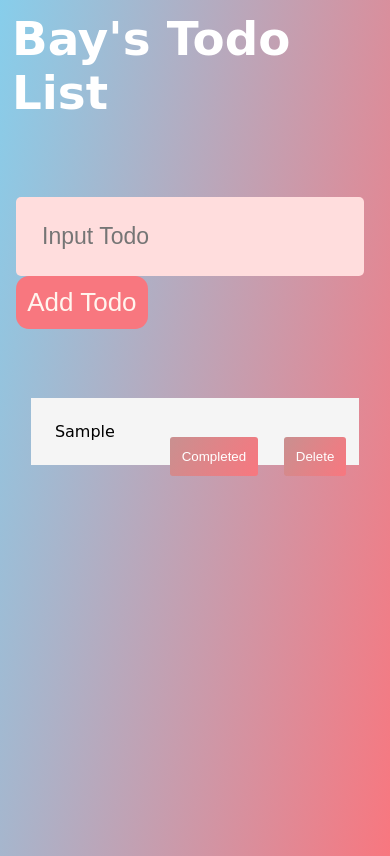
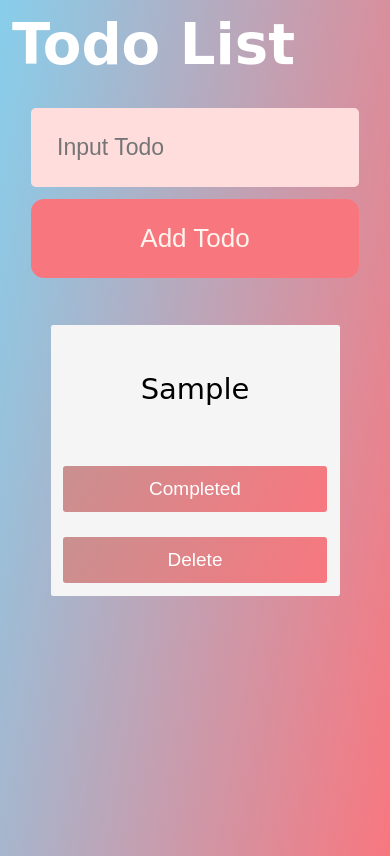
Before and after one commit to unclebay143/unclebay143-vanilla-javascript-todo-list-with-animation, a plain HTML site: page index.html in a window 390 px wide. Both pictures are taken after typing "Sample" into the empty fields and a click on the input "Add Todo". Drawn offline with Linux system fonts and the light colour scheme.

Commit message:
Todo-list with Vanilla Javascript

```diff
--- a/App.js
+++ b/App.js
@@ -2,13 +2,12 @@
  const todo = document.querySelector('#todo-text');
  const todoAddBtn = document.querySelector('#todo-btn');
  const todoList = document.querySelector('.todo-List');
- const strokeBtn = document.querySelector('.addBtn');
+//  const strokeBtn = document.querySelector('.addBtn');
 
 // EVENT LISTENERs
 console.log("heeeeeeeeeeeeee");
 todoAddBtn.addEventListener('click',show);
-strokeBtn.addEventListener('click',completed);
-console.log(strokeBtn);
+todoList.addEventListener('click',completed);
 
 // FUNCTION
 
@@ -56,10 +55,8 @@ function show(hold){
 }
 
 function completed(d){
-    // d.preventDefault();
-    console.log("coming");
-    // document.querySelector('todoLi').style.color=("red");
-    alert("hey")
+    document.querySelector('.todoLi').style.textDecoration=("line-through");
+    document.querySelector('.todo-List').style.color=("black");
 }
 
 
--- a/index.html
+++ b/index.html
@@ -3,17 +3,19 @@
 <head>
     <meta charset="UTF-8">
     <meta name="viewport" content="width=device-width, initial-scale=1.0">
+    <meta name="Author" content="Ayodele Samuel Adebayo">
+    <meta name="keyword" content="todolist, todo-list">
     <title>Bay's Todo List</title>
     <link rel="stylesheet" href="./main.css">
 </head>
 <body>
     <div class="container">
         <header>
-            <h3>Bay's Todo List</h3>
+            <h3>Todo List</h3>
         </header>
         <div class="todo-container">
             <form>
-                <input type="text" id="todo-text" placeholder="Input Todo" required="required">
+                <input type="text" id="todo-text" placeholder="Input Todo" required="required" autofocus>
                 <input type="submit" id="todo-btn" value="Add Todo">
             </form>
         </div>
--- a/main.css
+++ b/main.css
@@ -9,10 +9,8 @@ body{
     color: white;
     min-height: 100vh;
 }
-.container{
-    /* transform: rotateY(70deg); */
-}
-header, .todo-container{
+
+ .todo-container{
     min-height: 20vh;
     display:flex;
     align-content:center;
@@ -74,7 +72,7 @@ header{
     align-items: center;
     padding: 0.5rem;
     margin: 1rem;
-    /* transition: cubic-bezier(0.95, 0.05, 0.795, 0.035); */
+    border-radius: 2.3px;
 
 }
 
@@ -87,7 +85,8 @@ header{
     cursor: pointer;
     outline: none;
     border: none;
-    top:25px;
+    /* to make the buttons stick to the bottom*/
+    /* top:25px; */
     position: relative;
     border-radius: 3px;
 }
@@ -97,12 +96,67 @@ header{
 }
 
 .todoLi{
+    font-size: 1.2rem;
     list-style: none;
     margin: 1rem;
-    font: stroke;
     width: 20vw;
-
+    transition: 0.7s ease-in;
 }
 
 
-/*  */
+/*  MEDIA QUERIES */
+@media screen and (max-width: 970px){
+    body{
+        background-color: red;
+    }
+    header{
+        text-emphasis: wrap;
+        font-size: 3rem;
+    }
+    .todo-container{
+        min-height: 10vh;
+        transition: all 1.8s ease;
+        padding: 15px;
+    }
+    .todo-container #todo-btn{
+        padding: 1.5rem;
+        width: 100%;
+        transition:  none;
+        margin-top: 12px;
+    }
+    .todo-container #todo-btn:focus{
+        padding: 1.5rem;
+    }
+    .todo-container input[type=text]{
+        outline: none;
+        border:none;
+        background-color: #ffdddd;
+        padding: 26px;
+        font-size: 23px;
+        transition:  none;
+        border-radius: 5px;
+        width: 100%;
+
+
+    }
+    .todoLi{
+        font-size: 29px;
+        width: 50vw;
+        margin: 39px;
+        text-align: center;
+        overflow-wrap: break-word;
+        }
+
+    .addBtn, .trashBtn{
+        top:0px;
+        position: relative;
+        font-size: 19px;
+    }
+    .todoItems{
+        display:grid;
+        max-width: auto;
+    }
+    .todo{
+        width: 100%;
+    }
+}
```
